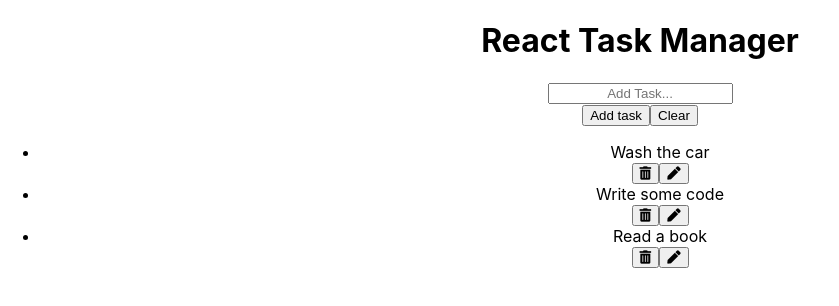
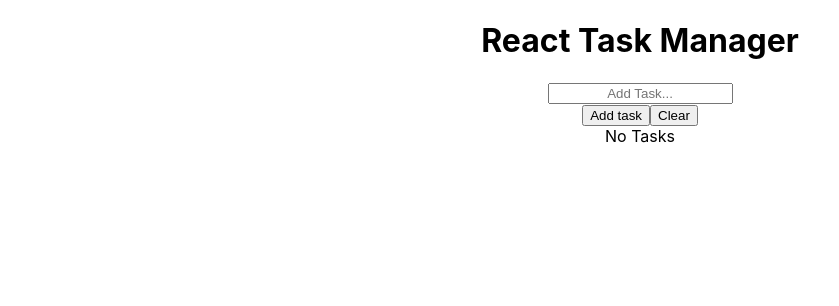
Before and after one commit to JoacoMaurtua/task-manager-contextAPI, a React (Create React App) app in the folder task-manager/: page / in a window 1280 px wide. Shown: the top 306 px of the page, without its empty margins (0-839 px from the left). Built offline with nearby package versions, Linux system fonts and the light colour scheme.

Commit message:
saving the data in the local storage

```diff
--- a/task-manager/src/componets/TaskForm.jsx
+++ b/task-manager/src/componets/TaskForm.jsx
@@ -14,7 +14,7 @@ export default function TaskForm() {
 
   const HandleSubmit = (event) =>{
     event.preventDefault();
-    if(editItem === null){
+    if(!editItem){
       addTask(title);
       setTitle('');
     }else{
@@ -24,7 +24,7 @@ export default function TaskForm() {
   }
 
   useEffect(()=>{
-    if(editItem !== null){
+    if(editItem){
       setTitle(editItem.title);
       console.log(editItem)
     }else{
@@ -45,7 +45,7 @@ export default function TaskForm() {
        />
 
        <div className="buttons">
-         <button type="submit" className="btn add-task-btn">Add task</button>
+         <button type="submit" className="btn add-task-btn">{editItem?'Edit task':'Add task'}</button>
 
          <button onClick = {clearTasks} className="btn clear-task-btn">Clear</button>
        </div>
--- a/task-manager/src/componets/TaskListContext.jsx
+++ b/task-manager/src/componets/TaskListContext.jsx
@@ -1,14 +1,19 @@
-import React, {createContext,useState} from 'react';
+import React, {createContext,useState,useEffect} from 'react';
 import uuid from 'uuid';
 export const MyListContext = createContext(); //Objeto usado para compartir informacion
 
 export default function TaskListContext(props) {
 
-  const [tasks, setTasks] = useState([
-    {title:'Wash the car',id:1},
-    {title:'Write some code',id:2},
-    {title:'Read a book',id:3}
-  ]);
+  /* LOCAL STORAGE*/
+  const initialState = JSON.parse(localStorage.getItem('tasks'))||[];
+
+  const [tasks, setTasks] = useState(initialState);
+
+  useEffect(()=>{
+    localStorage.setItem('tasks',JSON.stringify(tasks))
+  },[tasks]);
+
+  /****/
 
   const [editItem, setEditItem] = useState(null);
 
@@ -34,8 +39,8 @@ export default function TaskListContext(props) {
 
   const editTask = (title,id) =>{
     const newTasks = tasks.map(task =>(task.id === id ? {title,id} : task));
-
     setTasks(newTasks);
+    setEditItem(null);
   };
 
   return (
```
